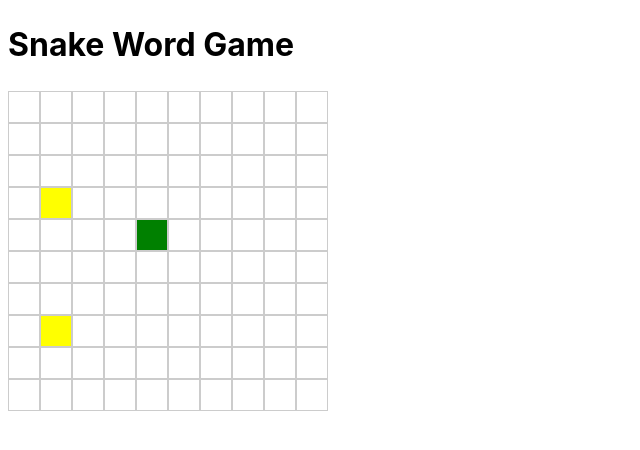
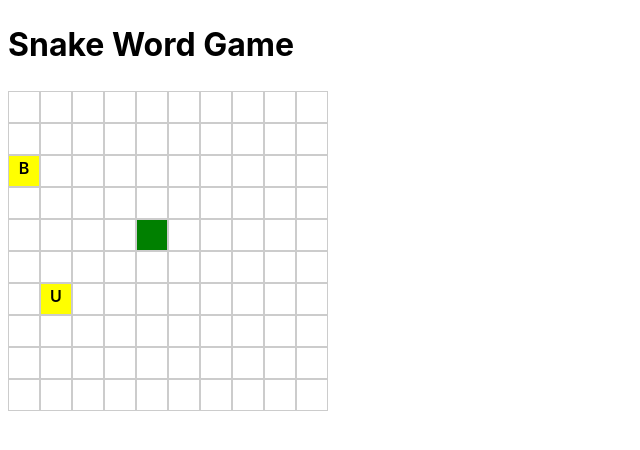
Before and after one commit to yegorkay/snake-word, a React (Vite) app: page / in a window 1280 px wide. Shown: the top 450 px of the page, without its empty margins (0-640 px from the left). Built offline with nearby package versions, Linux system fonts and the light colour scheme.

Commit message:
add letter to cell

```diff
--- a/src/App.tsx
+++ b/src/App.tsx
@@ -10,16 +10,32 @@ type Coordinate = { x: number; y: number };
 
 interface GridProps {
   grid: CellType[][];
+  letters: {
+    x: number;
+    y: number;
+    letter: string;
+  }[];
 }
 
 // A functional component that renders the grid
-const Grid: React.FC<GridProps> = ({ grid }) => {
+const Grid: React.FC<GridProps> = ({ grid, letters }) => {
   return (
     <div className="grid">
       {grid.map((row, rowIndex) => (
         <div className="row" key={rowIndex}>
           {row.map((cell, colIndex) => (
-            <div className={`cell ${cell}`} key={colIndex}></div>
+            <div className={`cell ${cell}`} key={colIndex}>
+              {cell === "letter" && (
+                <span className="letter">
+                  {
+                    letters.find(
+                      (letter) =>
+                        letter.x === colIndex && letter.y === rowIndex,
+                    )?.letter
+                  }
+                </span>
+              )}
+            </div>
           ))}
         </div>
       ))}
@@ -59,17 +75,24 @@ function initializeGrid() {
   const initialSnake = initializeSnake();
   const initialGrid = generateEmptyGrid();
 
+  const lettersOnGrid: { x: number; y: number; letter: string }[] = [];
+
   initialSnake.forEach(({ x, y }) => {
     initialGrid[y][x] = "snake"; // Mark the snake's position on the grid
   });
 
-  for (let i = 0; i <= MAX_LETTERS_ON_GRID; i++) {
-    const { row, col } = randomLetterPlacement(initialGrid, initialSnake);
-    initialGrid[row][col] = "letter";
-    i++;
+  for (let i = 0; i < MAX_LETTERS_ON_GRID; i++) {
+    const { row, col, letter } = randomLetterPlacement(
+      initialGrid,
+      initialSnake,
+    );
+    if (row !== -1 && col !== -1) {
+      initialGrid[row][col] = "letter"; // Mark letter position
+      lettersOnGrid.push({ x: col, y: row, letter }); // Store letter information
+    }
   }
 
-  return { grid: initialGrid, snake: initialSnake };
+  return { grid: initialGrid, snake: initialSnake, letters: lettersOnGrid };
 }
 
 // Function to place a random letter on the grid
@@ -89,7 +112,7 @@ function randomLetterPlacement(currentGrid: CellType[][], snake: Coordinate[]) {
     });
   });
 
-  if (emptyCells.length === 0) return { row: -1, col: -1 };
+  if (emptyCells.length === 0) return { row: -1, col: -1, letter: "A" };
 
   const randomIndex = Math.floor(Math.random() * emptyCells.length);
   const cell = emptyCells[randomIndex];
@@ -103,8 +126,15 @@ function randomLetterPlacement(currentGrid: CellType[][], snake: Coordinate[]) {
 }
 
 const Game = () => {
-  const [grid, setGrid] = useState<CellType[][]>(initializeGrid().grid);
-  const [snake, setSnake] = useState<Coordinate[]>(initializeGrid().snake); // Array of snake segments
+  const {
+    grid: initialGrid,
+    snake: initialSnake,
+    letters: initialLetters,
+  } = initializeGrid();
+
+  const [grid, setGrid] = useState(initialGrid);
+  const [snake, setSnake] = useState(initialSnake);
+  const [letters, setLetters] = useState(initialLetters);
   const [direction, setDirection] = useState<Coordinate>({
     x: 0,
     y: 0,
@@ -193,7 +223,7 @@ const Game = () => {
   return (
     <div>
       <h1>Snake Word Game</h1>
-      <Grid grid={grid} />
+      <Grid grid={grid} letters={letters} />
     </div>
   );
 };
--- a/src/Grid.css
+++ b/src/Grid.css
@@ -18,6 +18,8 @@
   width: 30px;
   height: 30px;
   border: 1px solid #ccc;
+  text-align: center;
+  font-weight: 600;
 }
 
 .cell.empty {
```
